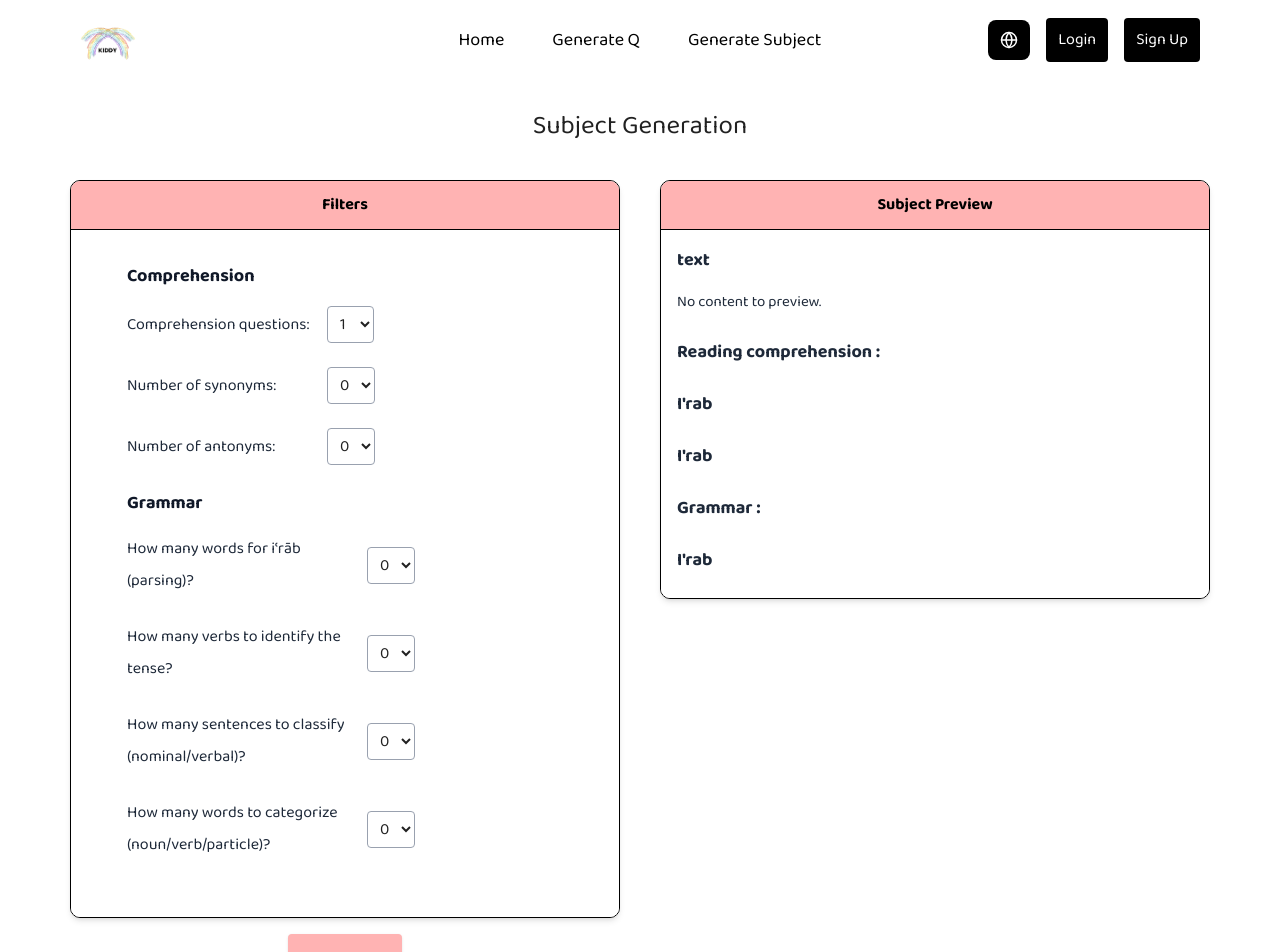
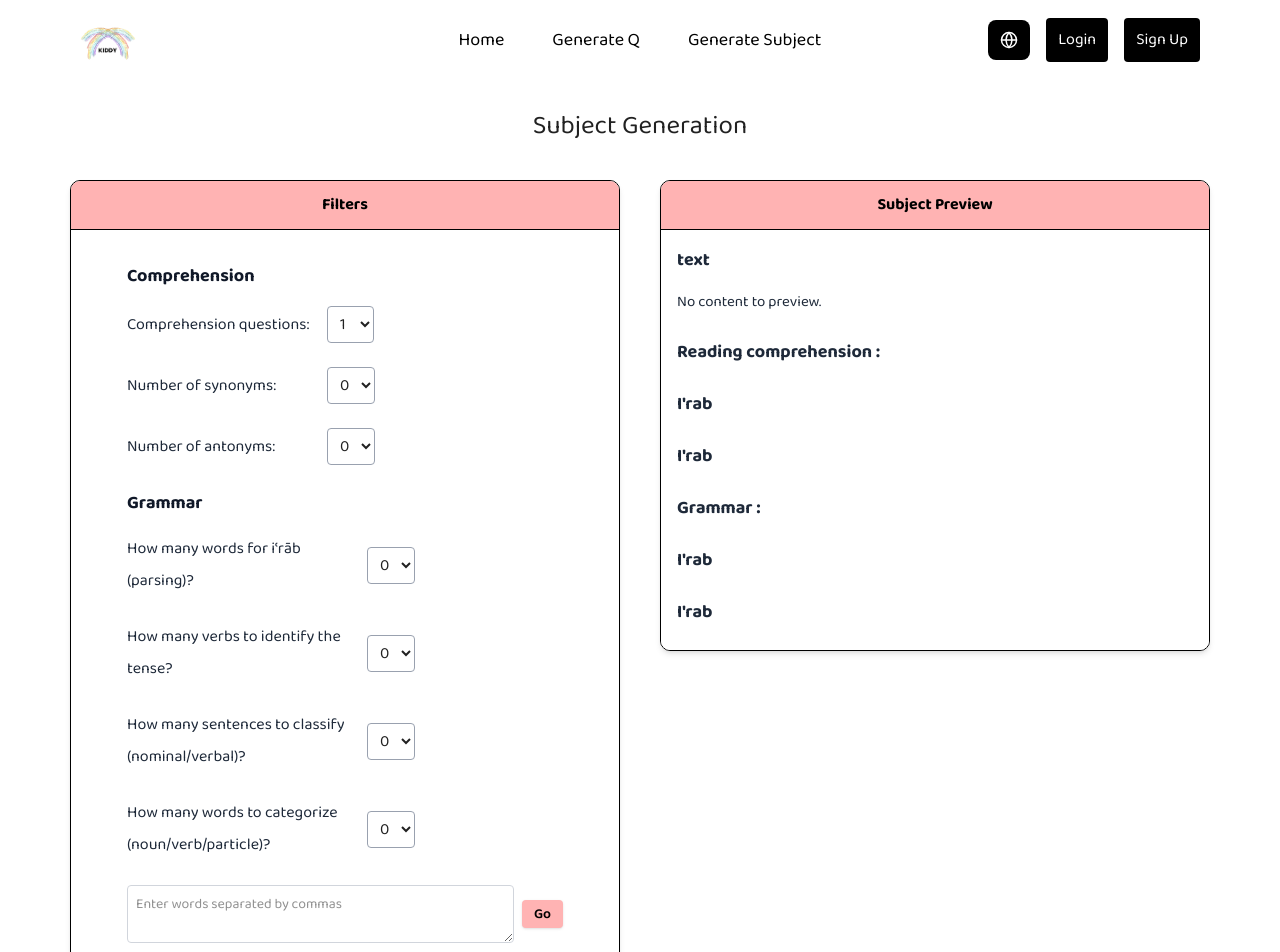
Before and after one commit to lynlyna04/AQG, a React (Vite) app in the folder QG/: page /generate-subjectopt in a window 1280 px wide. Shown: the top 952 px of the page. Built offline with nearby package versions, Linux system fonts and the light colour scheme.

Commit message:
jadwal jdid

```diff
--- a/QG/src/Subjectopt.jsx
+++ b/QG/src/Subjectopt.jsx
@@ -9,6 +9,18 @@
     const [i3rabWords, setI3rabWords] = useState([]);
 
     const [qCount, setQCount] = useState(0);
+
+    const [userInputWords, setUserInputWords] = useState("");
+const [parsedWords, setParsedWords] = useState([]);
+
+function handleParseWords() {
+  const words = userInputWords
+    .split(",")
+    .map(word => word.trim())
+    .filter(Boolean);
+  setParsedWords(words);
+}
+
 
   const { language } = useLanguage();
     const isArabic = language === "ar";
@@ -33,7 +45,6 @@
 
 
 function getRandomWords(text, count) {
-    // Remove punctuation and split text into words
     const words = text
       .replace(/[.,/#!$%^&*;:{}=\-_`~()[\]؟،«»]/g, "") // remove Arabic & English punctuation
       .split(/\s+/)
@@ -172,7 +183,22 @@
     <option value="2">2</option>
     <option value="3">3</option>
   </select>
-</div>
+                          </div>
+                          <div className="flex items-center gap-2 mb-2">
+    <textarea
+      className="flex-grow border border-gray-300 p-2 rounded text-sm"
+      rows="2"
+      placeholder={isArabic ? "أدخل الكلمات مفصولة بفواصل" : "Enter words separated by commas"}
+      value={userInputWords}
+      onChange={(e) => setUserInputWords(e.target.value)}
+    />
+    <button
+      onClick={handleParseWords}
+      className="bg-[#FFB3B3] text-black font-semibold px-3 py-1 rounded shadow hover:bg-[#ffa1a1] transition text-sm"
+    >
+      {isArabic ? "تحليل" : "Go"}
+    </button>
+  </div>
 
 
             </div>
@@ -202,8 +228,8 @@
                       {i3rabWords.length > 0 && (
   <table className="w-full border border-gray-300 text-sm mt-2">
     <thead>
-      <tr className="bg-gray-100 text-left">
-        <th className="border px-2 py-1 text-right">{isArabic ? "الكلمة" : "Word"}</th>
+      <tr className="bg-gray-100">
+        <th className="border w-20 px-2 py-1 text-right">{isArabic ? "الكلمة" : "Word"}</th>
         <th className="border px-2 py-1 text-right">{isArabic ? "الإعراب" : "I'rab"}</th>
       </tr>
     </thead>
@@ -219,6 +245,32 @@
 )}
 
 
+
+
+{isArabic ? <h3 className="font-semi-bold text-lg mt-6 mb-2">2- اكمل الجدول التالي :</h3> : <h3 className="font-bold text-lg mt-6 mb-2">I'rab</h3>}
+    {parsedWords.length > 0 && (
+    <table className="w-full border border-gray-300 text-sm mt-2">
+      <thead>
+        <tr className="bg-gray-100">
+          <th className="border px-2 py-1 text-right">{isArabic ? "الكلمة" : "Word"}</th>
+          <th className="border px-2 py-1 text-right">{isArabic ? "النوع" : "Type"}</th>
+          <th className="border px-2 py-1 text-right">{isArabic ? "الوظيفة" : "Function"}</th>
+          <th className="border px-2 py-1 text-right">{isArabic ? "الملاحظات" : "Notes"}</th>
+        </tr>
+      </thead>
+      <tbody>
+        {parsedWords.map((word, index) => (
+          <tr key={index}>
+            <td className="border px-2 py-1">{word}</td>
+            <td className="border px-2 py-1">{isArabic ? "..." : "..."}</td>
+            <td className="border px-2 py-1">{isArabic ? "..." : "..."}</td>
+            <td className="border px-2 py-1">{isArabic ? "..." : "..."}</td>
+          </tr>
+        ))}
+      </tbody>
+    </table>
+  )}
+
                   </div>
 
         </div>
```
